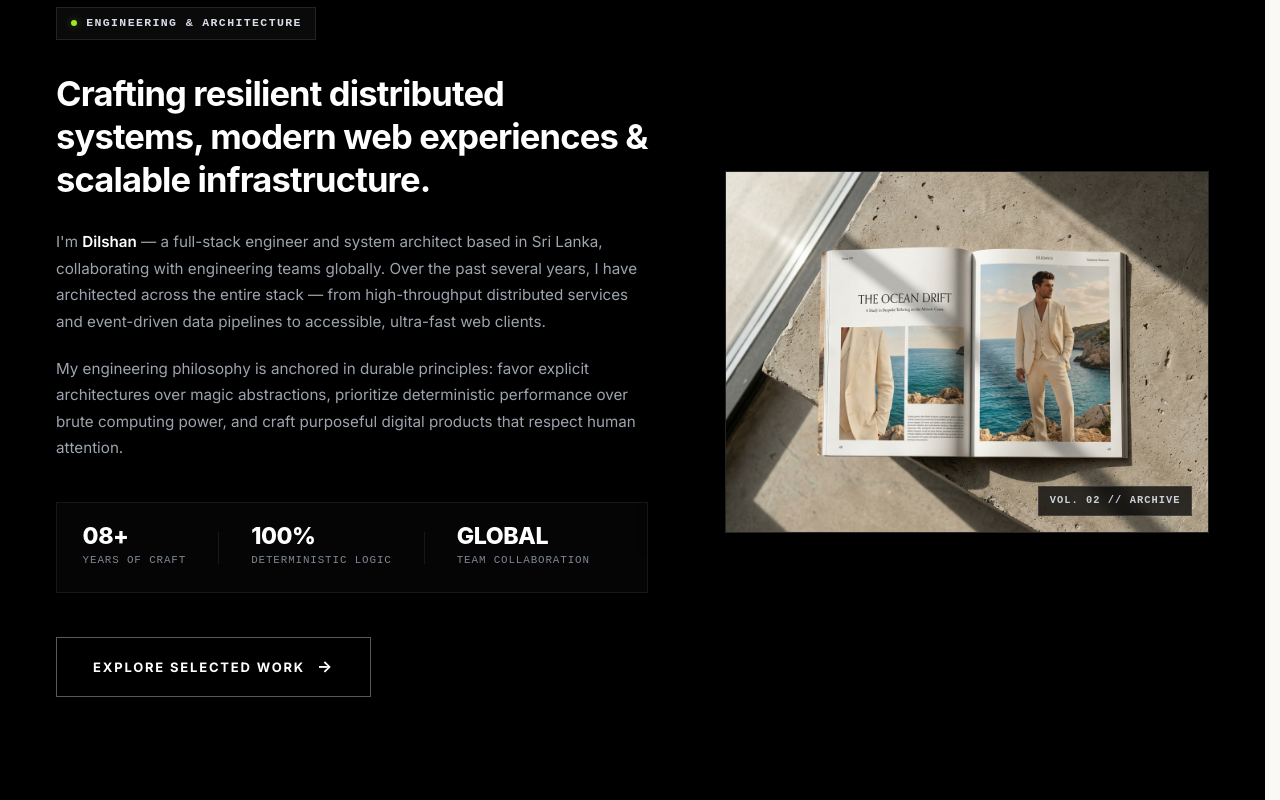
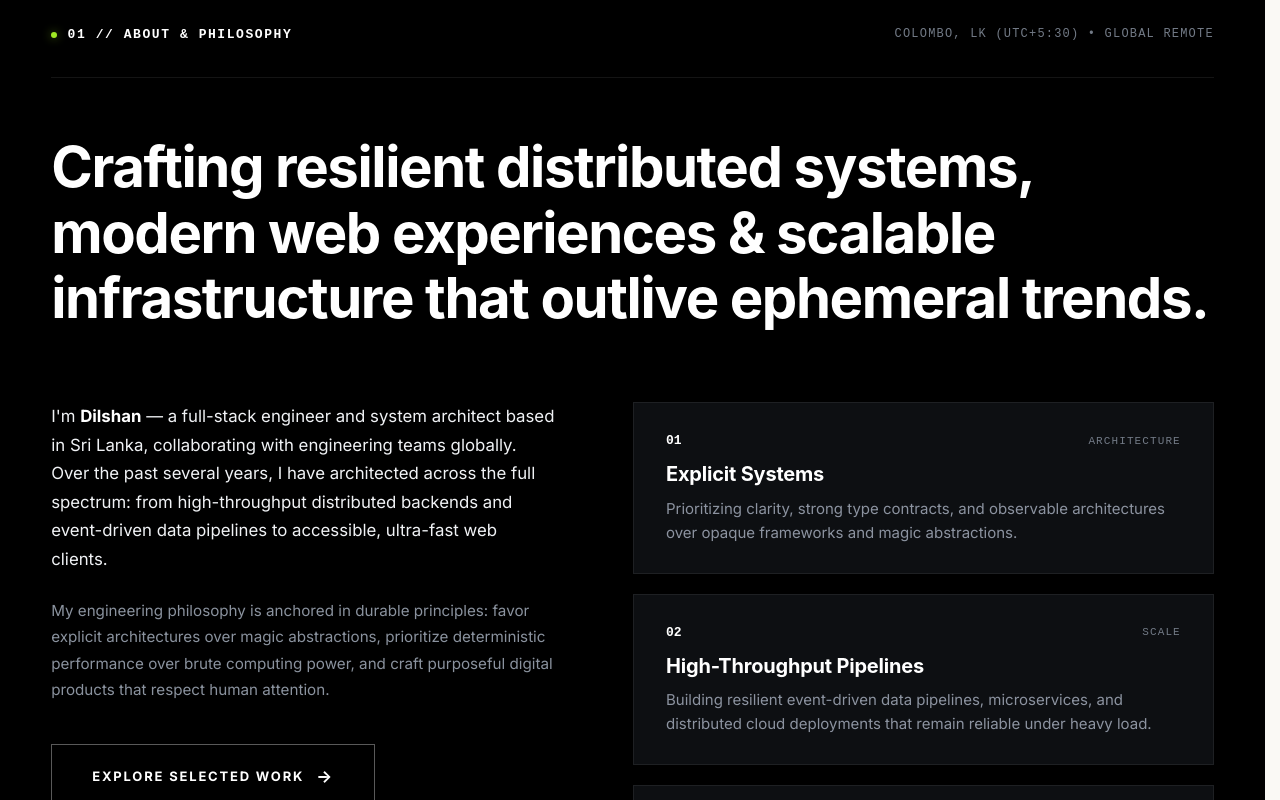
Before and after one commit to dilshandevxx/dilshan-personal-portfolio, a Next.js app: page / in a window 1280 px wide. Shown: the part 1100-1900 px from the top of the page. Built offline with nearby package versions, Linux system fonts and the light colour scheme; a web font is replaced by a local one.

Commit message:
style(about): overhaul About section with bold display statement and 3 architectural pillar cards

```diff
--- a/src/components/cover/sections/AboutMe.module.css
+++ b/src/components/cover/sections/AboutMe.module.css
@@ -1,7 +1,7 @@
-/* Clean Modern About Section (Refined SkyLabs Editorial Aesthetic) */
+/* Clean Modern About & Philosophy Section (Driftime & SkyLabs High-End Aesthetic) */
 .aboutSection {
   background-color: #000000;
-  padding: 8.5rem 3.5rem 9.5rem;
+  padding: clamp(6.5rem, 12vw, 10.5rem) clamp(1.5rem, 4vw, 3.5rem);
   width: 100%;
   box-sizing: border-box;
   position: relative;
@@ -9,170 +9,115 @@
   border-top: 1px solid rgba(255, 255, 255, 0.06);
 }
 
-@media (max-width: 1024px) {
-  .aboutSection {
-    padding: 6rem 2rem 7rem;
-  }
-}
-
-@media (max-width: 768px) {
-  .aboutSection {
-    padding: 4.5rem 1.25rem 5.5rem;
-  }
-}
-
 .container {
   max-width: 1380px;
   margin: 0 auto;
   width: 100%;
+  display: flex;
+  flex-direction: column;
 }
 
-.grid {
-  display: grid;
-  grid-template-columns: 1.1fr 0.9fr;
+/* 1. Subtle Editorial Section Header */
+.sectionHeader {
+  display: flex;
   align-items: center;
-  gap: clamp(3.5rem, 6vw, 6.5rem);
+  justify-content: space-between;
+  padding-bottom: 2rem;
+  border-bottom: 1px solid rgba(255, 255, 255, 0.08);
+  margin-bottom: 3.5rem;
+  gap: 1.5rem;
+  flex-wrap: wrap;
 }
 
-@media (max-width: 990px) {
-  .grid {
+.tagWrapper {
+  display: inline-flex;
+  align-items: center;
+  gap: 0.65rem;
+}
+
+.greenDot {
+  width: 6px;
+  height: 6px;
+  border-radius: 50%;
+  background-color: #9fe824;
+  box-shadow: 0 0 10px rgba(159, 232, 36, 0.5);
+  display: inline-block;
+}
+
+.sectionTag {
+  font-family: var(--font-mono, monospace);
+  font-size: 0.8125rem;
+  font-weight: 600;
+  letter-spacing: 0.12em;
+  text-transform: uppercase;
+  color: #ffffff;
+}
+
+.locationTag {
+  font-family: var(--font-mono, monospace);
+  font-size: 0.75rem;
+  letter-spacing: 0.1em;
+  text-transform: uppercase;
+  color: #727a86;
+}
+
+/* 2. Bold High-Impact Display Statement */
+.statementWrapper {
+  max-width: 1220px;
+  margin-bottom: 4.5rem;
+}
+
+.statementHeadline {
+  color: #ffffff;
+  font-family: var(--font-display, "Plus Jakarta Sans", "Outfit", -apple-system, sans-serif);
+  font-size: clamp(2.2rem, 4.4vw, 3.75rem);
+  font-weight: 700;
+  line-height: 1.16;
+  letter-spacing: -0.025em;
+  margin: 0;
+}
+
+/* 3. Clean Dual-Column Architectural Breakdown */
+.narrativeGrid {
+  display: grid;
+  grid-template-columns: 1fr 1.15fr;
+  gap: clamp(3.5rem, 6vw, 6.5rem);
+  align-items: flex-start;
+}
+
+@media (max-width: 1024px) {
+  .narrativeGrid {
     grid-template-columns: 1fr;
-    gap: 4rem;
+    gap: 3.5rem;
   }
 }
 
-/* Left Column: Modern Description */
-.leftColumn {
+/* Left Column: Narrative Bio */
+.bioColumn {
   display: flex;
   flex-direction: column;
-  justify-content: center;
-  width: 100%;
 }
 
-.textBlock {
-  display: flex;
-  flex-direction: column;
-  align-items: flex-start;
-  text-align: left;
-  max-width: 620px;
+.bioPrimary {
+  color: #f0f2f5;
+  font-family: var(--font-body, "Inter", -apple-system, sans-serif);
+  font-size: clamp(1.05rem, 1.25vw, 1.22rem);
+  line-height: 1.7;
+  margin: 0 0 1.5rem;
+  font-weight: 400;
 }
 
-/* Refined Minimalist Badge */
-.accentBadge {
-  display: inline-flex;
-  align-items: center;
-  gap: 0.6rem;
-  padding: 0.38rem 0.85rem;
-  background: rgba(255, 255, 255, 0.04);
-  border: 1px solid rgba(255, 255, 255, 0.1);
-  border-radius: 0; /* Strictly square corners */
-  font-family: var(--font-mono, monospace);
-  font-size: 0.72rem;
-  font-weight: 600;
-  letter-spacing: 0.12em;
-  text-transform: uppercase;
-  color: #d8dee9;
-  margin-bottom: 2rem;
+.highlight {
+  color: #ffffff;
+  font-weight: 700;
 }
 
-.accentDot {
-  width: 6px;
-  height: 6px;
-  border-radius: 50%;
-  background-color: #9fe824; /* Subtle neon green dot */
-  display: inline-block;
-  box-shadow: 0 0 8px rgba(159, 232, 36, 0.4);
-}
-
-/* Bold Editorial Headline */
-.leadText {
-  color: #ffffff;
-  font-family: var(--font-display, "Plus Jakarta Sans", "Outfit", -apple-system, sans-serif);
-  font-size: clamp(1.65rem, 2.7vw, 2.35rem);
-  font-weight: 700;
-  line-height: 1.25;
-  letter-spacing: -0.025em;
-  margin: 0 0 1.75rem;
-}
-
-/* Clean Structured Narrative */
-.paragraphs {
-  display: flex;
-  flex-direction: column;
-  gap: 1.25rem;
-  margin-bottom: 2.5rem;
-}
-
-.paragraphs p {
-  color: #9da4ae;
-  font-family: var(--font-body, "Inter", -apple-system, BlinkMacSystemFont, sans-serif);
+.bioSecondary {
+  color: #8a929e;
+  font-family: var(--font-body, "Inter", -apple-system, sans-serif);
   font-size: clamp(0.95rem, 1.05vw, 1.05rem);
   line-height: 1.75;
-  margin: 0;
-}
-
-.nameHighlight {
-  color: #ffffff;
-  font-weight: 600;
-}
-
-/* Minimalist 3-Column Architectural Metrics */
-.statsStrip {
-  display: flex;
-  align-items: center;
-  gap: 2rem;
-  padding: 1.4rem 1.6rem;
-  background: rgba(255, 255, 255, 0.02);
-  border: 1px solid rgba(255, 255, 255, 0.07);
-  border-radius: 0; /* Strictly square corners */
-  margin-bottom: 2.75rem;
-  width: 100%;
-  box-sizing: border-box;
-}
-
-@media (max-width: 600px) {
-  .statsStrip {
-    flex-direction: column;
-    align-items: flex-start;
-    gap: 1.25rem;
-    padding: 1.25rem;
-  }
-}
-
-.statBox {
-  display: flex;
-  flex-direction: column;
-  gap: 0.25rem;
-}
-
-.statNumber {
-  color: #ffffff;
-  font-family: var(--font-display, "Plus Jakarta Sans", sans-serif);
-  font-size: 1.45rem;
-  font-weight: 800;
-  letter-spacing: -0.02em;
-  line-height: 1;
-}
-
-.statLabel {
-  color: #7e8794;
-  font-family: var(--font-mono, monospace);
-  font-size: 0.68rem;
-  font-weight: 500;
-  letter-spacing: 0.08em;
-  text-transform: uppercase;
-}
-
-.statDivider {
-  width: 1px;
-  height: 32px;
-  background: rgba(255, 255, 255, 0.08);
-}
-
-@media (max-width: 600px) {
-  .statDivider {
-    display: none;
-  }
+  margin: 0 0 2.5rem;
 }
 
 /* Action Button: Strictly Rectangular */
@@ -186,7 +131,7 @@
   align-items: center;
   justify-content: center;
   gap: 0.75rem;
-  padding: 1rem 2.25rem;
+  padding: 1.1rem 2.5rem;
   background-color: transparent;
   color: #ffffff;
   border: 1px solid rgba(255, 255, 255, 0.35);
@@ -210,7 +155,7 @@
 }
 
 .arrowIcon {
-  font-size: 1rem;
+  font-size: 1.05rem;
   transition: transform 0.25s ease;
   display: inline-block;
 }
@@ -219,54 +164,70 @@
   transform: translateX(4px);
 }
 
-/* Right Column: Open Magazine Spread Image */
-.rightColumn {
+/* Right Column: 3 Architectural Pillars */
+.pillarsColumn {
+  display: flex;
+  flex-direction: column;
+  gap: 1.25rem;
+}
+
+.pillarCard {
+  background: #0d0f12;
+  border: 1px solid rgba(255, 255, 255, 0.07);
+  border-radius: 0 !important; /* STRICTLY SQUARE */
+  padding: 1.75rem 2rem;
+  display: flex;
+  flex-direction: column;
+  gap: 0.65rem;
+  transition: transform 0.3s cubic-bezier(0.16, 1, 0.3, 1), border-color 0.3s ease, background-color 0.3s ease;
+}
+
+.pillarCard:hover {
+  transform: translateX(6px);
+  border-color: rgba(255, 255, 255, 0.2);
+  background: #111317;
+}
+
+@media (max-width: 768px) {
+  .pillarCard {
+    padding: 1.5rem 1.25rem;
+  }
+}
+
+.pillarHeader {
   display: flex;
   align-items: center;
-  justify-content: center;
-  width: 100%;
+  justify-content: space-between;
 }
 
-.imageFrame {
-  position: relative;
-  width: 100%;
-  max-width: 640px;
-  aspect-ratio: 1200 / 896;
-  overflow: hidden;
-  border-radius: 0; /* STRICTLY SQUARE */
-  border: 1px solid rgba(255, 255, 255, 0.08);
-  box-shadow: 0 24px 60px rgba(0, 0, 0, 0.85);
-  background-color: #111215;
+.pillarNum {
+  font-family: var(--font-mono, monospace);
+  font-size: 0.8125rem;
+  font-weight: 700;
+  color: #ffffff;
 }
 
-.magazinePhoto {
-  width: 100%;
-  height: 100%;
-  object-fit: cover;
-  display: block;
-  border-radius: 0;
-  transition: transform 0.75s cubic-bezier(0.16, 1, 0.3, 1);
+.pillarBadge {
+  font-family: var(--font-mono, monospace);
+  font-size: 0.6875rem;
+  letter-spacing: 0.1em;
+  text-transform: uppercase;
+  color: #727a86;
 }
 
-.imageFrame:hover .magazinePhoto {
-  transform: scale(1.025);
+.pillarTitle {
+  color: #ffffff;
+  font-family: var(--font-display, "Plus Jakarta Sans", sans-serif);
+  font-size: 1.25rem;
+  font-weight: 700;
+  letter-spacing: -0.01em;
+  margin: 0;
 }
 
-.imageCornerTag {
-  position: absolute;
-  bottom: 1rem;
-  right: 1rem;
-  padding: 0.35rem 0.65rem;
-  background: rgba(0, 0, 0, 0.75);
-  backdrop-filter: blur(8px);
-  -webkit-backdrop-filter: blur(8px);
-  border: 1px solid rgba(255, 255, 255, 0.12);
-  border-radius: 0;
-  font-family: var(--font-mono, monospace);
-  font-size: 0.65rem;
-  font-weight: 600;
-  letter-spacing: 0.1em;
-  color: #c9d1d9;
-  text-transform: uppercase;
-  pointer-events: none;
+.pillarDesc {
+  color: #8c93a0;
+  font-family: var(--font-body, "Inter", -apple-system, sans-serif);
+  font-size: 0.9375rem;
+  line-height: 1.6;
+  margin: 0;
 }
--- a/src/components/cover/sections/AboutMe.tsx
+++ b/src/components/cover/sections/AboutMe.tsx
@@ -1,7 +1,6 @@
 "use client";
 
 import React from "react";
-import Image from "next/image";
 import Link from "next/link";
 import { motion } from "framer-motion";
 import styles from "./AboutMe.module.css";
@@ -10,54 +9,51 @@ export default function AboutMe() {
   return (
     <section className={styles.aboutSection} id="about-me" aria-label="About Dilshan">
       <div className={styles.container}>
-        <div className={styles.grid}>
-          {/* Left Column: Clean Modern Editorial Bio */}
+        {/* 1. Subtle Editorial Section Header */}
         <motion.div
-            className={styles.leftColumn}
-            initial={{ opacity: 0, y: 24 }}
+          className={styles.sectionHeader}
+          initial={{ opacity: 0, y: 15 }}
           whileInView={{ opacity: 1, y: 0 }}
           viewport={{ once: true, margin: "-60px" }}
-            transition={{ duration: 0.7, ease: [0.16, 1, 0.3, 1] }}
+          transition={{ duration: 0.6, ease: [0.16, 1, 0.3, 1] }}
         >
-            <div className={styles.textBlock}>
-              {/* Refined Minimalist Badge */}
-              <div className={styles.accentBadge}>
-                <span className={styles.accentDot} aria-hidden="true" />
-                <span>ENGINEERING &amp; ARCHITECTURE</span>
+          <div className={styles.tagWrapper}>
+            <span className={styles.greenDot} aria-hidden="true" />
+            <span className={styles.sectionTag}>01 // ABOUT &amp; PHILOSOPHY</span>
           </div>
+          <span className={styles.locationTag}>COLOMBO, LK (UTC+5:30) &bull; GLOBAL REMOTE</span>
+        </motion.div>
 
-              {/* Bold Editorial Headline */}
-              <h2 className={styles.leadText}>
-                Crafting resilient distributed systems, modern web experiences &amp; scalable infrastructure.
+        {/* 2. Bold High-Impact Display Statement */}
+        <motion.div
+          className={styles.statementWrapper}
+          initial={{ opacity: 0, y: 25 }}
+          whileInView={{ opacity: 1, y: 0 }}
+          viewport={{ once: true, margin: "-60px" }}
+          transition={{ duration: 0.7, delay: 0.1, ease: [0.16, 1, 0.3, 1] }}
+        >
+          <h2 className={styles.statementHeadline}>
+            Crafting resilient distributed systems, modern web experiences &amp; scalable infrastructure that outlive ephemeral trends.
           </h2>
+        </motion.div>
 
-              {/* Clean Structured Narrative */}
-              <div className={styles.paragraphs}>
-                <p>
-                  I&apos;m <span className={styles.nameHighlight}>Dilshan</span> — a full-stack engineer and system architect based in Sri Lanka, collaborating with engineering teams globally. Over the past several years, I have architected across the entire stack — from high-throughput distributed services and event-driven data pipelines to accessible, ultra-fast web clients.
+        {/* 3. Clean Dual-Column Architectural Breakdown */}
+        <div className={styles.narrativeGrid}>
+          {/* Left Column: Narrative Bio & CTA */}
+          <motion.div
+            className={styles.bioColumn}
+            initial={{ opacity: 0, y: 30 }}
+            whileInView={{ opacity: 1, y: 0 }}
+            viewport={{ once: true, margin: "-60px" }}
+            transition={{ duration: 0.75, delay: 0.15, ease: [0.16, 1, 0.3, 1] }}
+          >
+            <p className={styles.bioPrimary}>
+              I&apos;m <strong className={styles.highlight}>Dilshan</strong> — a full-stack engineer and system architect based in Sri Lanka, collaborating with engineering teams globally. Over the past several years, I have architected across the full spectrum: from high-throughput distributed backends and event-driven data pipelines to accessible, ultra-fast web clients.
             </p>
-                <p>
+
+            <p className={styles.bioSecondary}>
               My engineering philosophy is anchored in durable principles: favor explicit architectures over magic abstractions, prioritize deterministic performance over brute computing power, and craft purposeful digital products that respect human attention.
             </p>
-              </div>
-
-              {/* Minimalist 3-Column Architectural Metrics */}
-              <div className={styles.statsStrip}>
-                <div className={styles.statBox}>
-                  <span className={styles.statNumber}>08+</span>
-                  <span className={styles.statLabel}>Years of Craft</span>
-                </div>
-                <div className={styles.statDivider} aria-hidden="true" />
-                <div className={styles.statBox}>
-                  <span className={styles.statNumber}>100%</span>
-                  <span className={styles.statLabel}>Deterministic Logic</span>
-                </div>
-                <div className={styles.statDivider} aria-hidden="true" />
-                <div className={styles.statBox}>
-                  <span className={styles.statNumber}>GLOBAL</span>
-                  <span className={styles.statLabel}>Team Collaboration</span>
-                </div>
-              </div>
 
             {/* Strictly Rectangular Action Button */}
             <div className={styles.actionRow}>
@@ -66,30 +62,47 @@ export default function AboutMe() {
                 <span className={styles.arrowIcon} aria-hidden="true">&rarr;</span>
               </Link>
             </div>
-            </div>
           </motion.div>
 
-          {/* Right Column: Editorial Open Magazine Spread Image */}
+          {/* Right Column: 3 Architectural Pillars */}
           <motion.div
-            className={styles.rightColumn}
-            initial={{ opacity: 0, y: 32 }}
+            className={styles.pillarsColumn}
+            initial={{ opacity: 0, y: 30 }}
             whileInView={{ opacity: 1, y: 0 }}
             viewport={{ once: true, margin: "-60px" }}
-            transition={{ duration: 0.8, delay: 0.15, ease: [0.16, 1, 0.3, 1] }}
+            transition={{ duration: 0.75, delay: 0.25, ease: [0.16, 1, 0.3, 1] }}
           >
-            <div className={styles.imageFrame}>
-              <Image
-                src="/images/about_the_second_issue.jpg"
-                alt="Dilshan's Editorial Monograph & Systems Spread"
-                width={1200}
-                height={896}
-                priority
-                className={styles.magazinePhoto}
-                sizes="(max-width: 900px) 100vw, (max-width: 1400px) 50vw, 680px"
-              />
-              <div className={styles.imageCornerTag}>
-                <span>VOL. 02 // ARCHIVE</span>
+            <div className={styles.pillarCard}>
+              <div className={styles.pillarHeader}>
+                <span className={styles.pillarNum}>01</span>
+                <span className={styles.pillarBadge}>ARCHITECTURE</span>
               </div>
+              <h3 className={styles.pillarTitle}>Explicit Systems</h3>
+              <p className={styles.pillarDesc}>
+                Prioritizing clarity, strong type contracts, and observable architectures over opaque frameworks and magic abstractions.
+              </p>
+            </div>
+
+            <div className={styles.pillarCard}>
+              <div className={styles.pillarHeader}>
+                <span className={styles.pillarNum}>02</span>
+                <span className={styles.pillarBadge}>SCALE</span>
+              </div>
+              <h3 className={styles.pillarTitle}>High-Throughput Pipelines</h3>
+              <p className={styles.pillarDesc}>
+                Building resilient event-driven data pipelines, microservices, and distributed cloud deployments that remain reliable under heavy load.
+              </p>
+            </div>
+
+            <div className={styles.pillarCard}>
+              <div className={styles.pillarHeader}>
+                <span className={styles.pillarNum}>03</span>
+                <span className={styles.pillarBadge}>EXPERIENCE</span>
+              </div>
+              <h3 className={styles.pillarTitle}>Deterministic Craft</h3>
+              <p className={styles.pillarDesc}>
+                Engineered for sub-millisecond execution, accessible UI interactions, and digital products that treat user attention with dignity.
+              </p>
             </div>
           </motion.div>
         </div>
```
Lines whose indentation alone changed are shown as unchanged.
